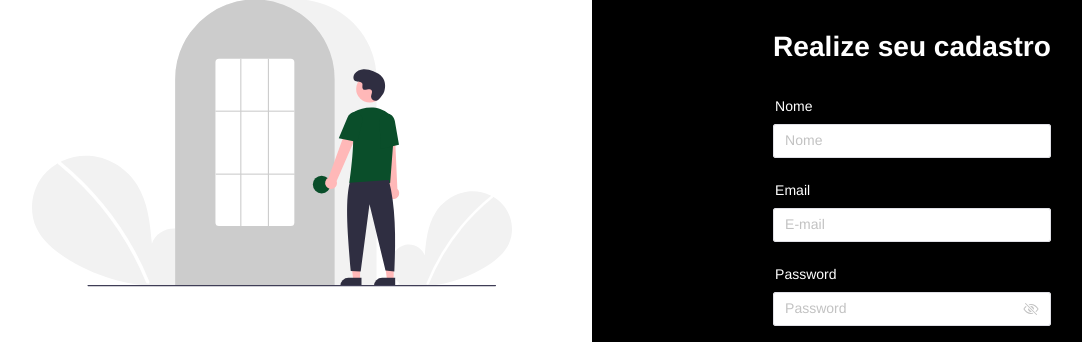
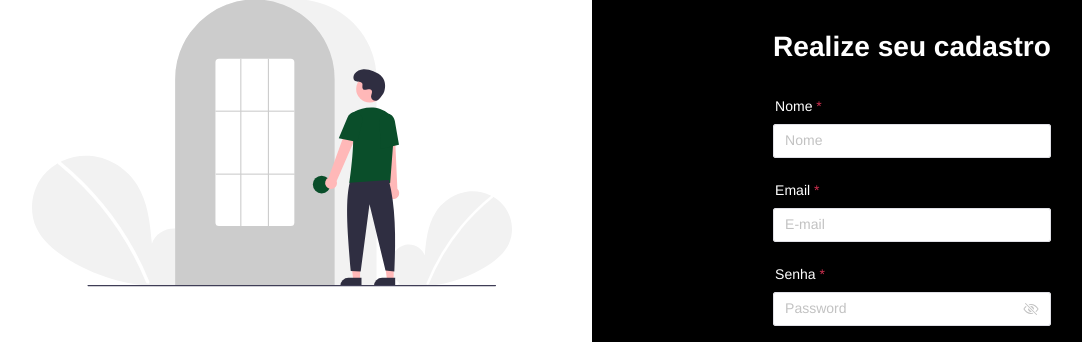
Before and after one commit to recupADS6/front-end, a Vue app: page /cadastrar-usuario in a window 1280 px wide. Shown: the part 210-552 px from the top of the page, without its empty margins (48-1130 px from the left). Built offline with nearby package versions, Linux system fonts and the light colour scheme.

Commit message:
feat: add form rules, validation and modal

```diff
--- a/src/components/UserForm.vue
+++ b/src/components/UserForm.vue
@@ -12,15 +12,19 @@
       </div>
       <div class="right-half">
         <n-card :content-style="customContentStyle">
-        <n-form>
+        <n-form
+        ref="formRef"
+        :rules="rules"
+        :model="userData"
+        >
             <h3>Realize seu cadastro</h3>
-          <n-form-item-row label="Nome" label-style="color: white">
+          <n-form-item-row label="Nome" label-style="color: white" path="userName">
             <n-input v-model:value="userData.userName" placeholder="Nome"/>
           </n-form-item-row>
-          <n-form-item-row label="Email" label-style="color: white">
+          <n-form-item-row label="Email" label-style="color: white" path="email">
             <n-input v-model:value="userData.email" placeholder="E-mail"/>
           </n-form-item-row>
-          <n-form-item-row label="Password" label-style="color: white">
+          <n-form-item-row label="Senha" label-style="color: white" path="password">
             <n-input
             v-model:value="userData.password"
             type="password"
@@ -32,7 +36,21 @@
             </template>
           </n-form-item-row>
         </n-form>
-        <n-button color="#27AE60" block strong type="submit" @click="registerUser">
+
+        <n-modal
+          v-model:show="showModalSubmit"
+          attr-type="submit"
+          :mask-closable="false"
+          preset="dialog"
+          type="success"
+          title="Confirmar Cadastro"
+          content="Confirmar o cadastro do usuário?"
+          positive-text="Confirmar"
+          negative-text="Cancelar"
+          @positive-click="registerUser()"
+          @negative-click="cancelForm"
+      />
+        <n-button color="#27AE60" block strong type="submit" @click="handleValidateClick">
           Cadastrar
         </n-button>
         </n-card>
@@ -44,23 +62,54 @@
   import axios from 'axios';
   import baseURL from '../services/chatService.js';
   import { GlassesOutline } from "@vicons/ionicons5";
-  import { defineComponent } from "vue";
+  import { defineComponent, ref } from "vue";
+  import { useMessage } from 'naive-ui'
+
 
     export default defineComponent({
     setup() {
-        return {
-        GlassesOutline,
-        };
-    },
-    data() {
-        return {
-        userData: {
+      const showModalSubmit = ref(false)
+      const formRef = ref(null);
+      window.$message = useMessage()
+      const message = useMessage();
+
+    return {
+      GlassesOutline,
+       showModalSubmit,
+       formRef,
+       userData: ref({
             userName: '',
             email: '',
             password: '',
             userRole: 'ROLE_USER',
-            userStatus: true,
-        },
+        }),
+
+       rules: {
+        userName: [{ required: true, trigger: 'blur', message: 'Por favor, insira o nome do usuário', warningOnly: true, }],
+        email: [{ required: true, trigger: 'change', message: 'Por favor, insira o e-mail!', warningOnly: true, }],
+        password: [{ required: true, trigger: 'blur', message: 'Por favor, insira uma senha' , warningOnly: true,}]
+       },
+
+    async handleValidateClick(e) {
+            e.preventDefault();
+            formRef.value?.validate((errors) => {
+          if (!errors) {
+            console.log("validado")
+            showModalSubmit.value = true;
+          } else {
+            console.log(errors);
+            message.error("Preencha os campos indicados!");
+          }
+        }).catch((error) => {
+          console.error('Erro na validação:', error);
+        });
+      },
+
+    };
+    },
+
+    data() {
+        return {
         customContentStyle: {
             background: '#000000',
             fontSize: '24px',
@@ -72,15 +121,29 @@
     methods: {
         async registerUser() {
         try {
-          console.log("TESTE : ", this.userData)
             const response = await axios.post(`${baseURL}/api/users`, this.userData);
             console.log('Usuário registrado com sucesso', response.data);
+            this.showModalSubmit = false
+            this.clearModel();
+            window.$message.success('Usuário cadastrado com sucesso!');
         } catch (error) {
             console.error('Erro ao registrar o usuário', error);
+            window.$message.error('Erro ao registrar o usuário');
         }
+        },
+        cancelSubmit () {
+          this.showModalSubmit = false
+        },
+        // limpar model
+        async clearModel (){
+        this.userData = {
+                userName: null,
+                email: null,
+                password: null,
+              };
+        },
         }
-    }
-    })
+        })
 
 </script>
 
```
